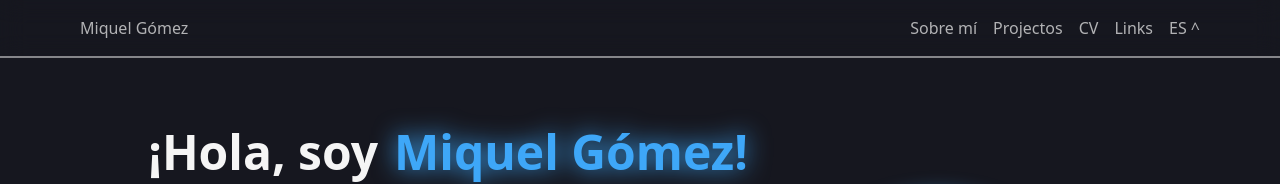
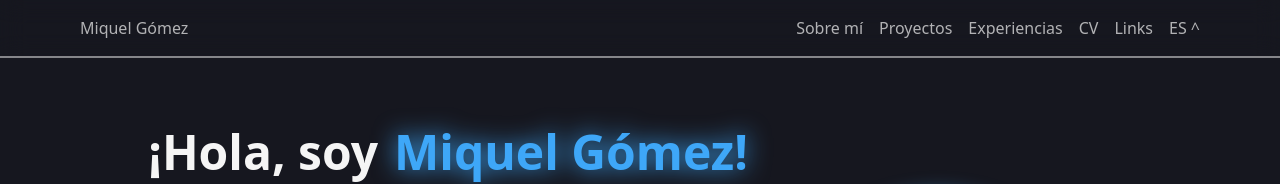
Before and after one commit to MiquelGomezCorral/miquelgc-portfolio, a Next.js app: page / in a window 1280 px wide. Shown: the top 184 px of the page. Built offline with nearby package versions, Linux system fonts and the light colour scheme.

Commit message:
Button to Experiences

```diff
--- a/app/(sections)/Experience.tsx
+++ b/app/(sections)/Experience.tsx
@@ -38,7 +38,7 @@ export default function Experience() {
   };
 
   return (
-    <section id="Projects" className="w-full flex flex-col gap-6">
+    <section id="experiences" className="w-full flex flex-col gap-6">
       <header className="w-full py-4 border-b-2 border-b-miquel-white-200/50 text-5xl font-bold transform duration-300 flex gap-2">
           <GlowingText>
             <Image
@@ -55,7 +55,7 @@ export default function Experience() {
         <IconButtonArrow width={20} height={20} src={'chevron-left'} title={'left'}
           onClick={scrollLeft}
           className={cn(
-            "absolute -left-12 top-1/2 transform -translate-y-1/2 z-10 transform duration-300" + //lg:-left-44 -left-40
+            "absolute -left-12 top-1/2 -translate-y-1/2 z-10 transform duration-300" + //lg:-left-44 -left-40
             " py-32 flex justify-center hover:bg-miquel-black-100/20 rounded-md md:opacity-100 opacity-0",
             {"hidden": scrollOn === 0}
           )}
--- a/app/(sections)/Header.tsx
+++ b/app/(sections)/Header.tsx
@@ -37,7 +37,8 @@ export default function Header() {
 
         <nav className='gap-4 flex'>
           <HeaderButtonLink link="/">Sobre mí</HeaderButtonLink>
-          <HeaderButtonLink link="/projects">Projectos</HeaderButtonLink>
+          <HeaderButtonLink link="/projects">Proyectos</HeaderButtonLink>
+          <HeaderButtonLink link="/#experiences">Experiencias</HeaderButtonLink>
           <DownloadCV>
             <HeaderButton>CV</HeaderButton>
           </DownloadCV>
```
